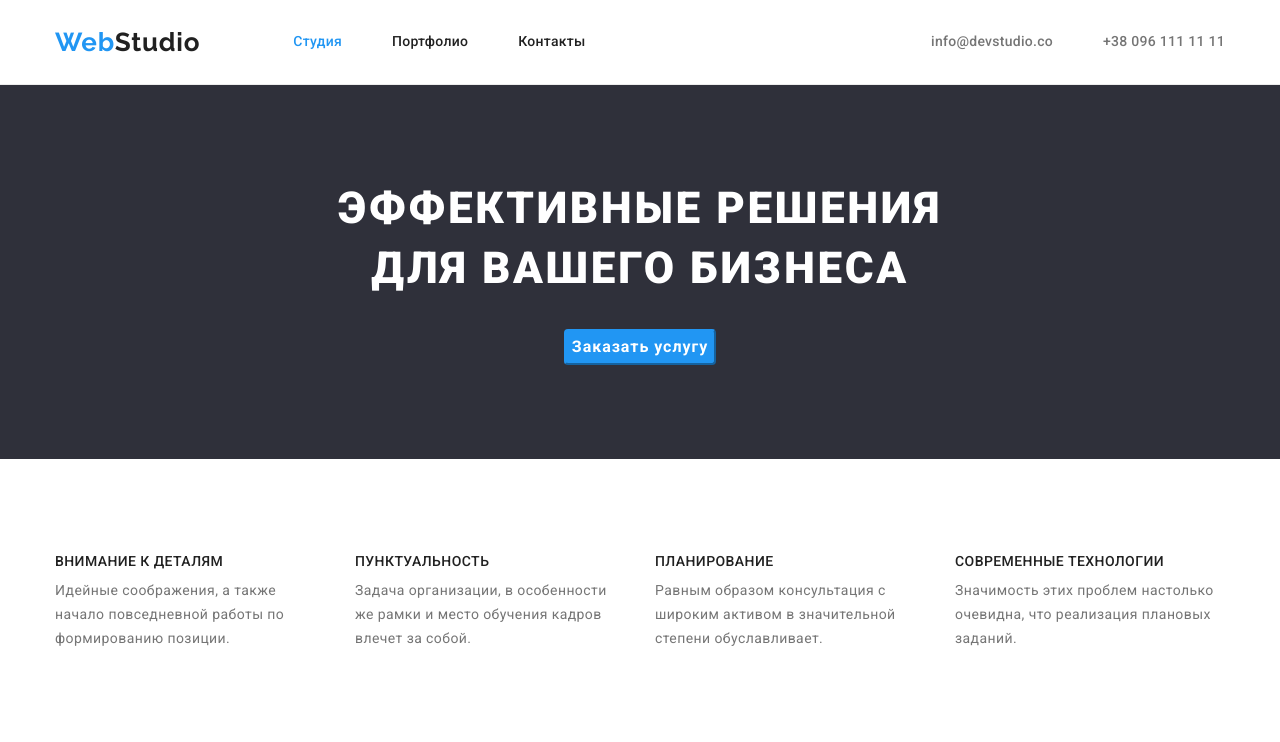
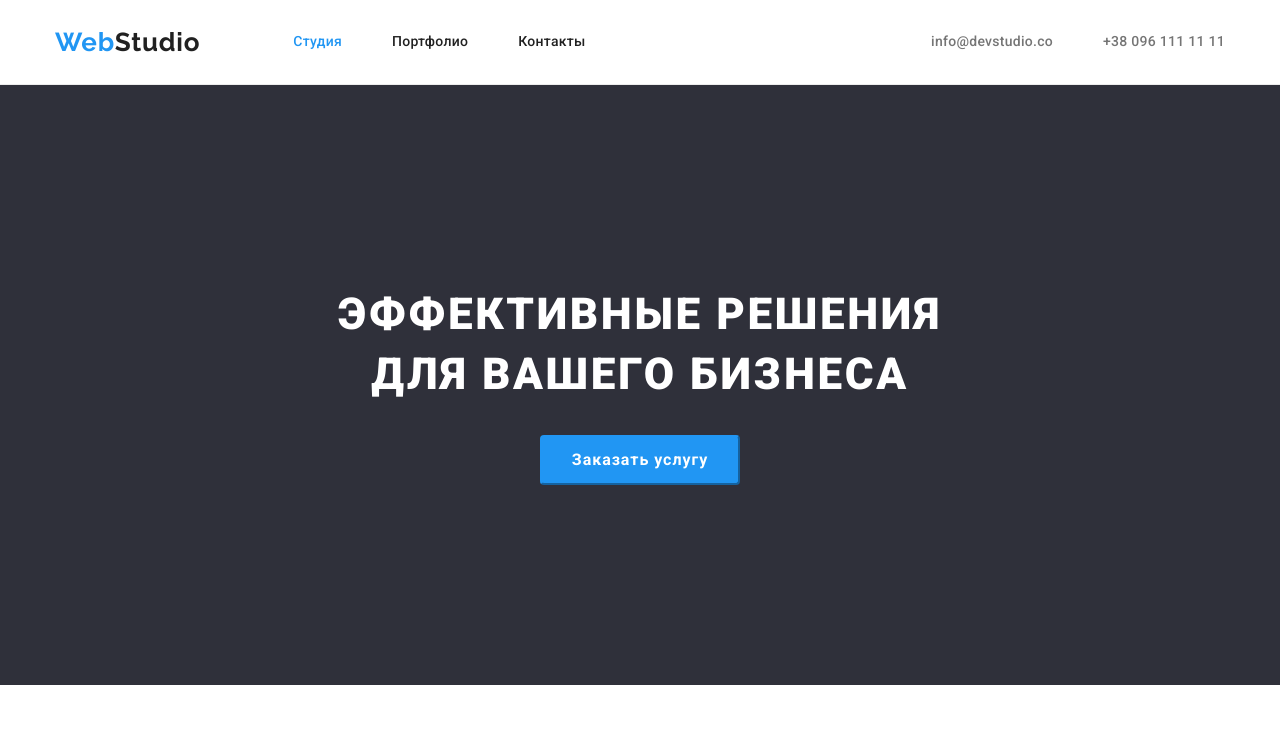
Before and after one commit to ArtemBunin/goit-markup-hw-03, a plain HTML site: page index.html in a window 1280 px wide. Shown: the top 742 px of the page. Drawn offline with nearby package versions, Linux system fonts and the light colour scheme.

Commit message:
відкориговані елементи в секції order

```diff
--- a/css/styles.css
+++ b/css/styles.css
@@ -118,7 +118,8 @@ padding-bottom: 30px;}
 .order{
 background-color: var(--background-collor-footer);
 }
-.section.container{padding: 200px auto;
+.section.container{padding-top: 200px;
+	padding-bottom: 200px;
 text-align: center;}
 .order-title{
 	 color: var(--white-cloror);
@@ -144,6 +145,8 @@ margin: 0 auto;
 	border-radius: 4px;
 	cursor: pointer;
 		margin-top: 30px;
+		width: 200px;
+		height: 50px;
 		}
 
 /* оформление что мы умееем */
```
